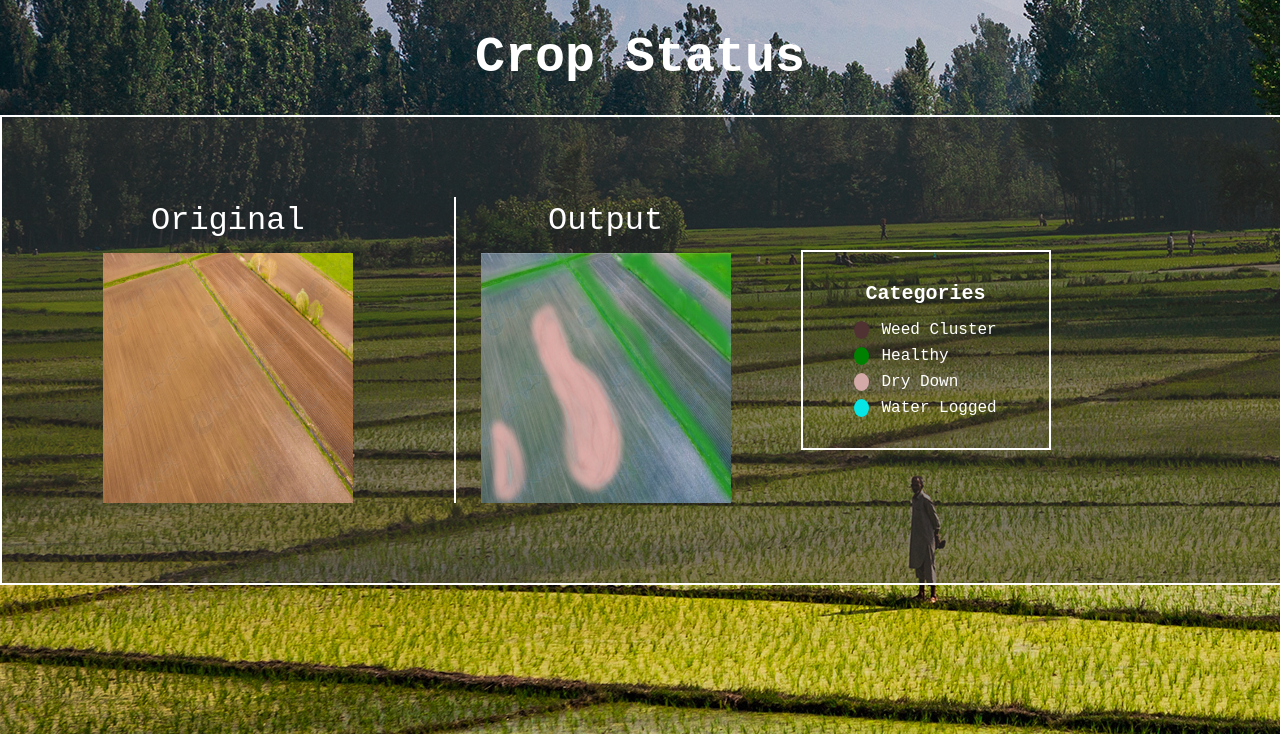
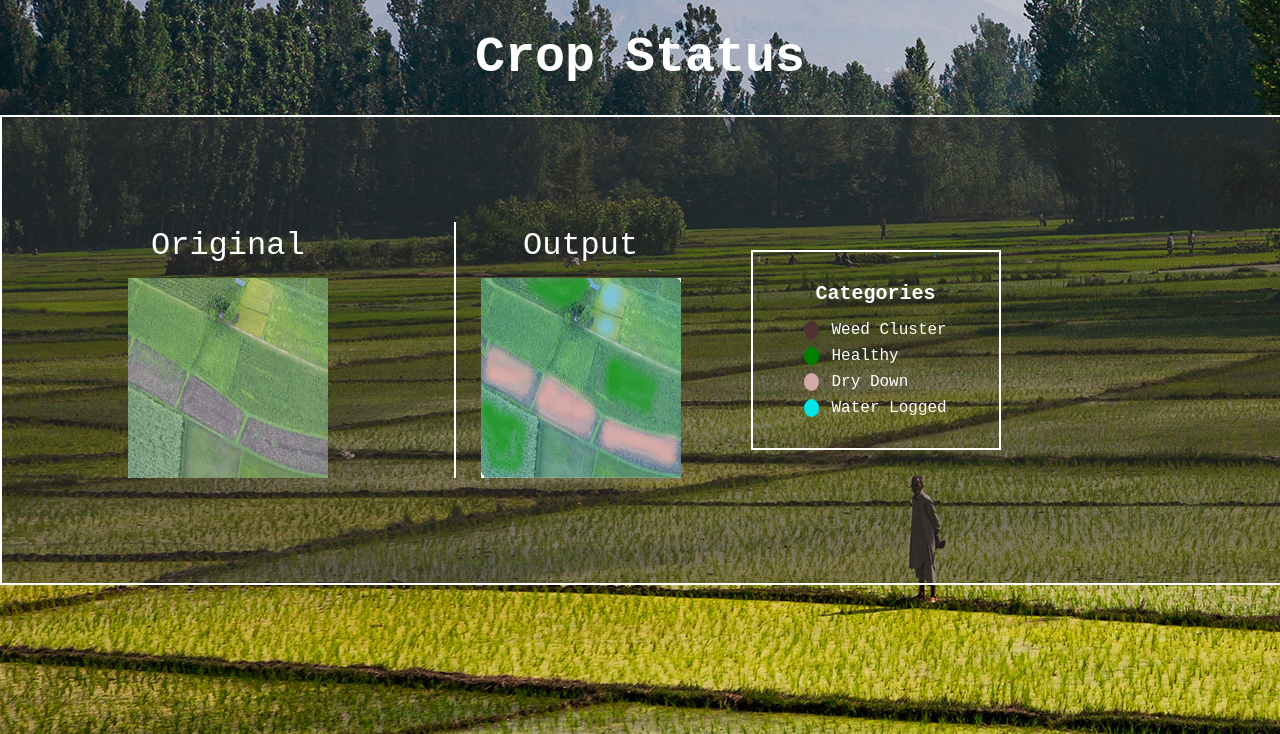
Before and after one commit to abhay1500/Farmers_point, a Django app: template farmer/templates/prediction.html in a window 1280 px wide. Shown: the part 66-800 px from the top of the page. Run offline with Django 4.2, Linux system fonts and the light colour scheme; the template is opened without the code that fills it, so the values that code supplies are empty.

Commit message:
seconf commit

```diff
--- a/farmer/templates/prediction.html
+++ b/farmer/templates/prediction.html
@@ -10,15 +10,15 @@
 <div class="prediction-container">
     <div id="original">
         <h2>Original</h2>
-        <img src="/static/images/Farmland_2.png" style="height:250px; width:250px" alt="">
+        <img src="/static/images/Farmland_1.jpg" style="height:200px; width:200px" alt="">
     </div>
     <div id="output-container">
         <div id="output">
             <h2>Output</h2>
-            {% comment %} <img src="/static/segmented/rgbMJWDUMQT9MJWDUMQT9MJWDUMQT9MJWDUMQT9MJWDUMQT9MJWDUMQT9MJWDUMQT9MJWDUMQT9MJWDUMQT9MJWDUMQT9MJWDUMQT9MJWDUMQT9MJWDUMQT9MJWDUMQT9MJWDUMQT9MJWDUMQT9MJWDUMQT9MJ.png" style="height:250px; width:250px" alt=""> {% endcomment %}
-            <img src="/static/segmented/rgbFY1AYCV8XrgbFY1AYCV8XrgbFY1AYCV8XrgbFY1AYCV8XrgbFY1AYCV8XrgbFY1AYCV8XrgbFY1AYCV8XrgbFY1AYCV8XrgbFY1AYCV8XrgbFY1AYCV8XrgbFY1AYCV8XrgbFY1AYCV8XrgbFY1AYCV8Xrg.png " style="height:250px; width:250px" alt="">
-            {% comment %} <img src="/static/segmented/rgbMKHWDUHY8rgbMKHWDUHY8rgbMKHWDUHY8rgbMKHWDUHY8rgbMKHWDUHY8rgbMKHWDUHY8rgbMKHWDUHY8rgbMKHWDUHY8rgbMKHWDUHY8rgbMKHWDUHY8rgbMKHWDUHY8rgbMKHWDUHY8rgbMKHWDUHY8rg.png " style="height:250px; width:250px" alt="">{% endcomment %}
-            {% comment %} <img src="/static/segmented/rgbMOURFZ4rgbMOURFZ4rgbMOURFZ4rgbMOURFZ4rgbMOURFZ4rgbMOURFZ4rgbMOURFZ4rgbMOURFZ4rgbMOURFZ4rgbMOURFZ4rgbMOURFZ4rgbMOURFZ4rgbMOURFZ4rgbMOURFZ4rgbMOURFZ4.png " style="height:250px; width:250px" alt="">{% endcomment %}
+            <img src="/static/segmented/rgbMJWDUMQT9MJWDUMQT9MJWDUMQT9MJWDUMQT9MJWDUMQT9MJWDUMQT9MJWDUMQT9MJWDUMQT9MJWDUMQT9MJWDUMQT9MJWDUMQT9MJWDUMQT9MJWDUMQT9MJWDUMQT9MJWDUMQT9MJWDUMQT9MJWDUMQT9MJ.png" style="height:200px; width:200px" alt="">
+            {% comment %} <img src="/static/segmented/rgbFY1AYCV8XrgbFY1AYCV8XrgbFY1AYCV8XrgbFY1AYCV8XrgbFY1AYCV8XrgbFY1AYCV8XrgbFY1AYCV8XrgbFY1AYCV8XrgbFY1AYCV8XrgbFY1AYCV8XrgbFY1AYCV8XrgbFY1AYCV8XrgbFY1AYCV8Xrg.png " style="height:200px; width:200px" alt=""> {% endcomment %}
+            {% comment %} <img src="/static/segmented/rgbMKHWDUHY8rgbMKHWDUHY8rgbMKHWDUHY8rgbMKHWDUHY8rgbMKHWDUHY8rgbMKHWDUHY8rgbMKHWDUHY8rgbMKHWDUHY8rgbMKHWDUHY8rgbMKHWDUHY8rgbMKHWDUHY8rgbMKHWDUHY8rgbMKHWDUHY8rg.png " style="height:200px; width:200px" alt=""> {% endcomment %}
+            {% comment %} <img src="/static/segmented/rgbMOURFZ4rgbMOURFZ4rgbMOURFZ4rgbMOURFZ4rgbMOURFZ4rgbMOURFZ4rgbMOURFZ4rgbMOURFZ4rgbMOURFZ4rgbMOURFZ4rgbMOURFZ4rgbMOURFZ4rgbMOURFZ4rgbMOURFZ4rgbMOURFZ4.png " style="height:200px; width:200px" alt=""> {% endcomment %}
         </div>
         <div id="lables">
             <div id="lables-header">
```
Also changed, not shown: db.sqlite3, farmer/static/images/Farmland_1.jpg (added), farmer/static/images/Farmland_1.png (deleted), farmer/static/images/Farmland_2.jpg (added), farmer/static/images/Farmland_3.jpg (renamed from farmer/static/images/farmland_3.jpeg), farmer/static/images/Farmland_4.jpg (added), farmer/static/images/farmland_2.png (deleted), farmer/static/images/farmland_4.png (deleted).
